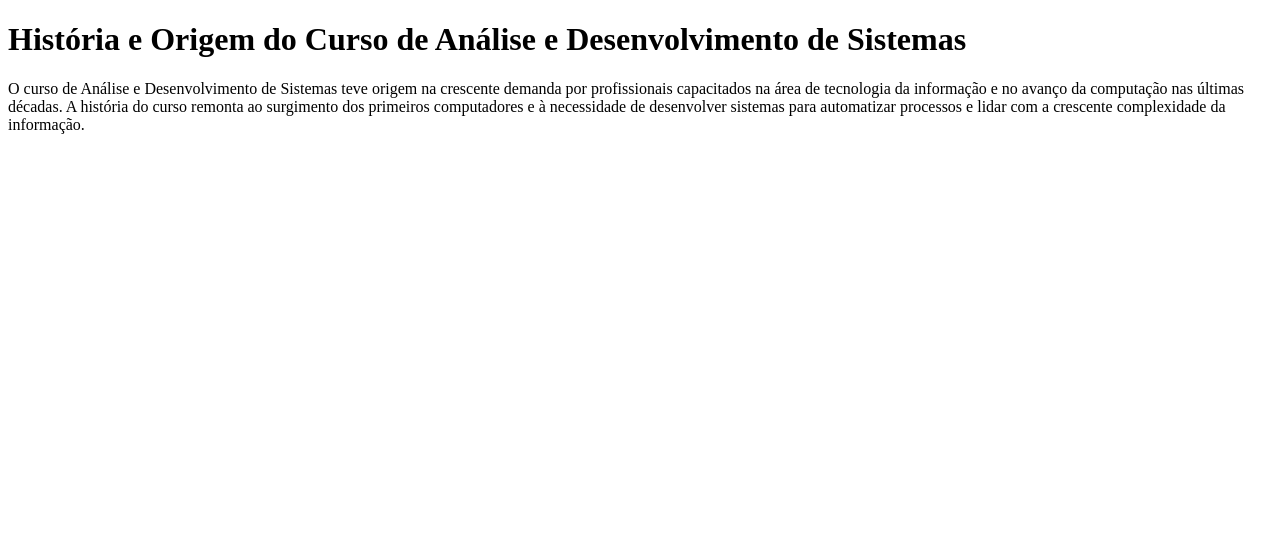
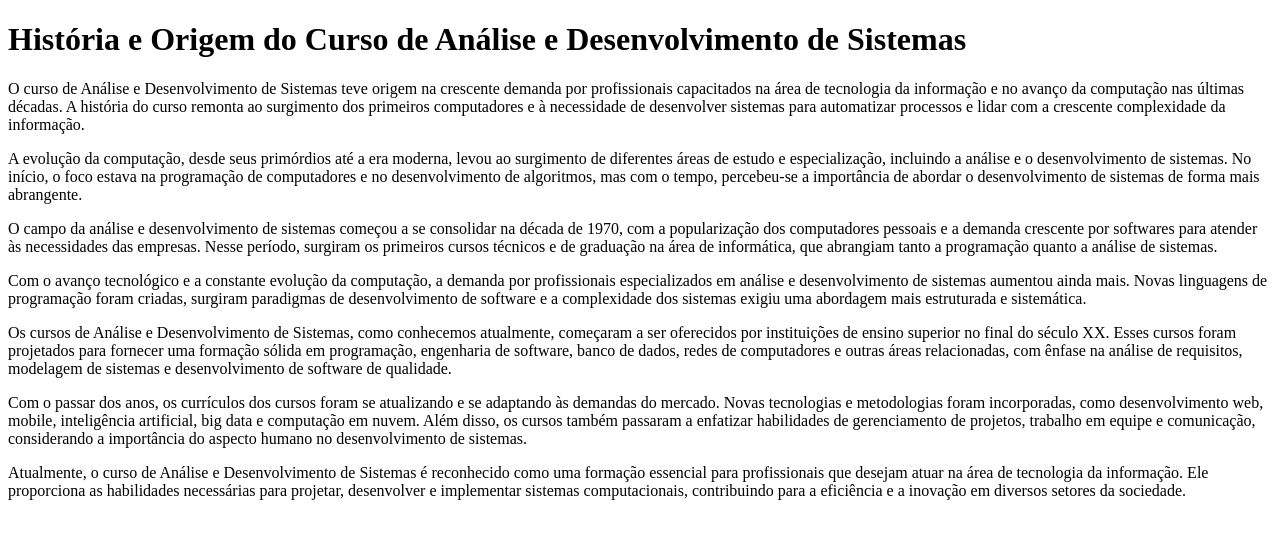
Before and after one commit to CuncasCity/CuncasCity.github.io, a plain HTML site: page historia.html in a window 1280 px wide. Drawn offline with Linux system fonts and the light colour scheme.

Commit message:
adicionando conteúdo na página de história

```diff
--- a/historia.html
+++ b/historia.html
@@ -1,5 +1,5 @@
 <!DOCTYPE html>
-<html>
+<html lang="pt">
 <head>
   <meta charset="UTF-8">
   <title>História</title>
@@ -9,5 +9,23 @@
   <p>
     O curso de Análise e Desenvolvimento de Sistemas teve origem na crescente demanda por profissionais capacitados na área de tecnologia da informação e no avanço da computação nas últimas décadas. A história do curso remonta ao surgimento dos primeiros computadores e à necessidade de desenvolver sistemas para automatizar processos e lidar com a crescente complexidade da informação.
   </p>
+  <p>
+    A evolução da computação, desde seus primórdios até a era moderna, levou ao surgimento de diferentes áreas de estudo e especialização, incluindo a análise e o desenvolvimento de sistemas. No início, o foco estava na programação de computadores e no desenvolvimento de algoritmos, mas com o tempo, percebeu-se a importância de abordar o desenvolvimento de sistemas de forma mais abrangente.
+  </p>
+  <p>
+    O campo da análise e desenvolvimento de sistemas começou a se consolidar na década de 1970, com a popularização dos computadores pessoais e a demanda crescente por softwares para atender às necessidades das empresas. Nesse período, surgiram os primeiros cursos técnicos e de graduação na área de informática, que abrangiam tanto a programação quanto a análise de sistemas.
+  </p>
+  <p>
+    Com o avanço tecnológico e a constante evolução da computação, a demanda por profissionais especializados em análise e desenvolvimento de sistemas aumentou ainda mais. Novas linguagens de programação foram criadas, surgiram paradigmas de desenvolvimento de software e a complexidade dos sistemas exigiu uma abordagem mais estruturada e sistemática.
+  </p>
+  <p>
+    Os cursos de Análise e Desenvolvimento de Sistemas, como conhecemos atualmente, começaram a ser oferecidos por instituições de ensino superior no final do século XX. Esses cursos foram projetados para fornecer uma formação sólida em programação, engenharia de software, banco de dados, redes de computadores e outras áreas relacionadas, com ênfase na análise de requisitos, modelagem de sistemas e desenvolvimento de software de qualidade.
+  </p>
+  <p>
+    Com o passar dos anos, os currículos dos cursos foram se atualizando e se adaptando às demandas do mercado. Novas tecnologias e metodologias foram incorporadas, como desenvolvimento web, mobile, inteligência artificial, big data e computação em nuvem. Além disso, os cursos também passaram a enfatizar habilidades de gerenciamento de projetos, trabalho em equipe e comunicação, considerando a importância do aspecto humano no desenvolvimento de sistemas.
+  </p>
+  <p>
+    Atualmente, o curso de Análise e Desenvolvimento de Sistemas é reconhecido como uma formação essencial para profissionais que desejam atuar na área de tecnologia da informação. Ele proporciona as habilidades necessárias para projetar, desenvolver e implementar sistemas computacionais, contribuindo para a eficiência e a inovação em diversos setores da sociedade.
+  </p>
 </body>
 </html>
```
